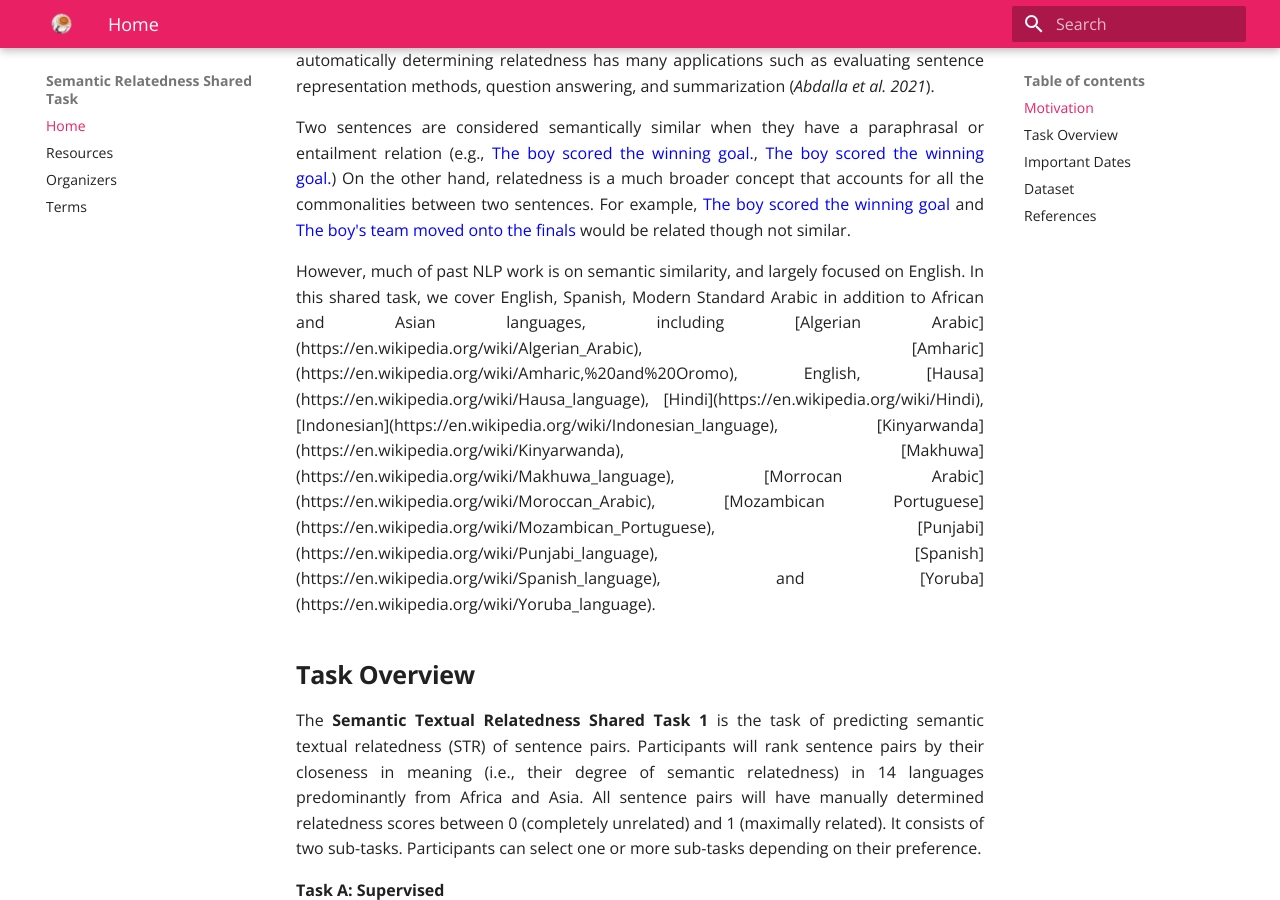
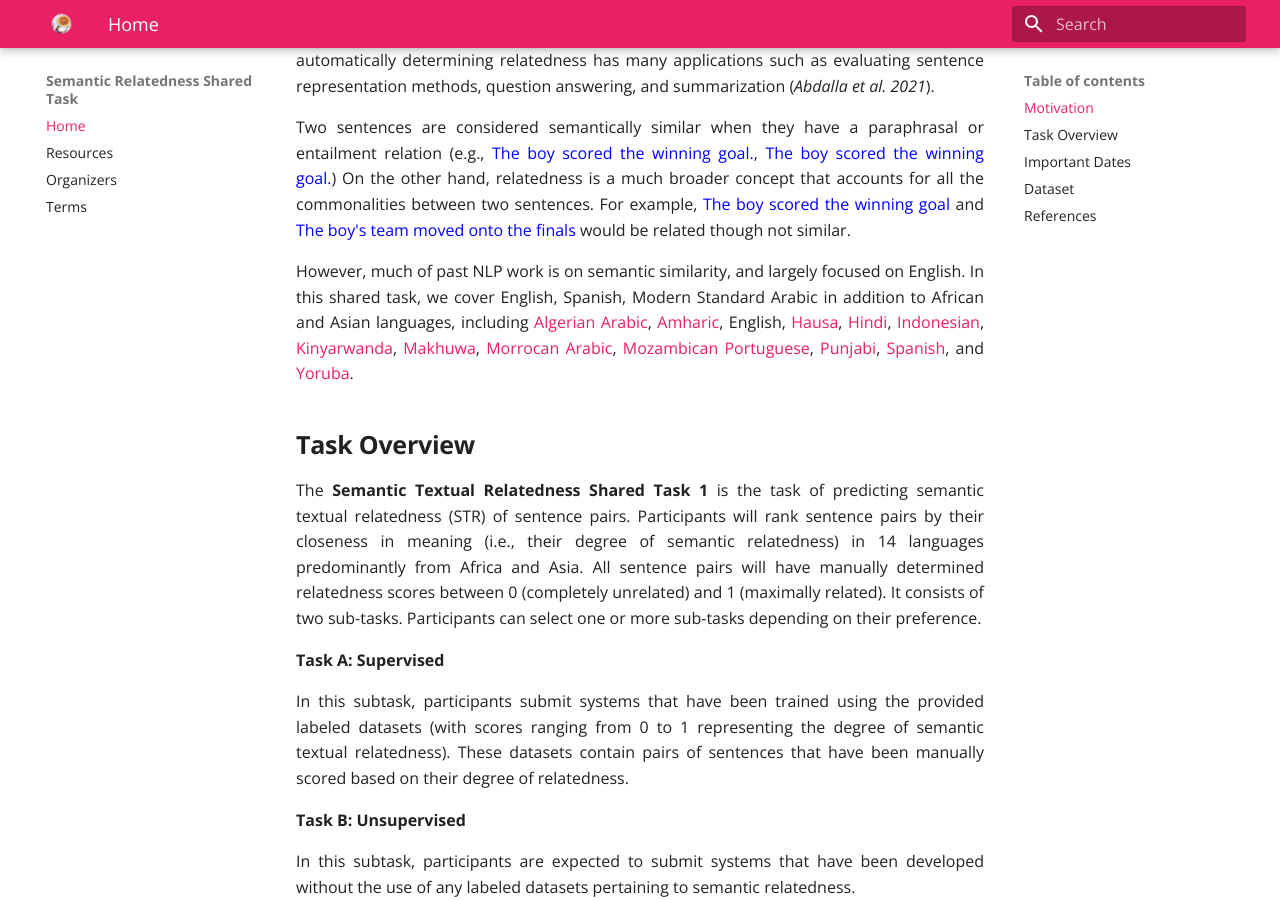
Before and after one commit to semantic-textual-relatedness/semantic-textual-relatedness.github.io, an MkDocs documentation site: the page built from docs/index.md, in a window 1280 px wide and 900 px high, scrolled down 479 px. Built offline with MkDocs 1.6.1 and Material for MkDocs 9.7.7, drawn with Linux system fonts in a browser that asks for light colours.

Commit message:
fix broken link
markdown will not work inside <p> tag

```diff
--- a/docs/index.md
+++ b/docs/index.md
@@ -36,9 +36,8 @@ The semantic relatedness of two language units has long been considered fundamen
 
 Two sentences are considered semantically similar when they have a paraphrasal or entailment relation (e.g., <span style='color: blue;'>The boy scored the winning goal.</span>, <span style='color: blue;'>The boy scored the winning goal.</span>) On the other hand, relatedness is a much broader concept that accounts for all the commonalities between two sentences. For example, <span style='color: blue;'>The boy scored the winning goal </span> and <span style='color: blue;'>The boy's team moved onto the finals </span> would be related though not similar.
 
-<p>
 
-However, much of past NLP work is on semantic similarity, and largely focused on English. In this shared task, we cover English, Spanish, Modern Standard Arabic in addition to African and Asian languages, including [Algerian Arabic](https://en.wikipedia.org/wiki/Algerian_Arabic), [Amharic](https://en.wikipedia.org/wiki/Amharic,%20and%20Oromo), English, [Hausa](https://en.wikipedia.org/wiki/Hausa_language), [Hindi](https://en.wikipedia.org/wiki/Hindi), [Indonesian](https://en.wikipedia.org/wiki/Indonesian_language), [Kinyarwanda](https://en.wikipedia.org/wiki/Kinyarwanda), [Makhuwa](https://en.wikipedia.org/wiki/Makhuwa_language), [Morrocan Arabic](https://en.wikipedia.org/wiki/Moroccan_Arabic), [Mozambican Portuguese](https://en.wikipedia.org/wiki/Mozambican_Portuguese), [Punjabi](https://en.wikipedia.org/wiki/Punjabi_language), [Spanish](https://en.wikipedia.org/wiki/Spanish_language), and [Yoruba](https://en.wikipedia.org/wiki/Yoruba_language).</p>
+However, much of past NLP work is on semantic similarity, and largely focused on English. In this shared task, we cover English, Spanish, Modern Standard Arabic in addition to African and Asian languages, including [Algerian Arabic](https://en.wikipedia.org/wiki/Algerian_Arabic), [Amharic](https://en.wikipedia.org/wiki/Amharic,%20and%20Oromo), English, [Hausa](https://en.wikipedia.org/wiki/Hausa_language), [Hindi](https://en.wikipedia.org/wiki/Hindi), [Indonesian](https://en.wikipedia.org/wiki/Indonesian_language), [Kinyarwanda](https://en.wikipedia.org/wiki/Kinyarwanda), [Makhuwa](https://en.wikipedia.org/wiki/Makhuwa_language), [Morrocan Arabic](https://en.wikipedia.org/wiki/Moroccan_Arabic), [Mozambican Portuguese](https://en.wikipedia.org/wiki/Mozambican_Portuguese), [Punjabi](https://en.wikipedia.org/wiki/Punjabi_language), [Spanish](https://en.wikipedia.org/wiki/Spanish_language), and [Yoruba](https://en.wikipedia.org/wiki/Yoruba_language).
 
 ## **Task Overview**
 <p>The <strong> Semantic Textual Relatedness Shared Task 1</strong>
```
